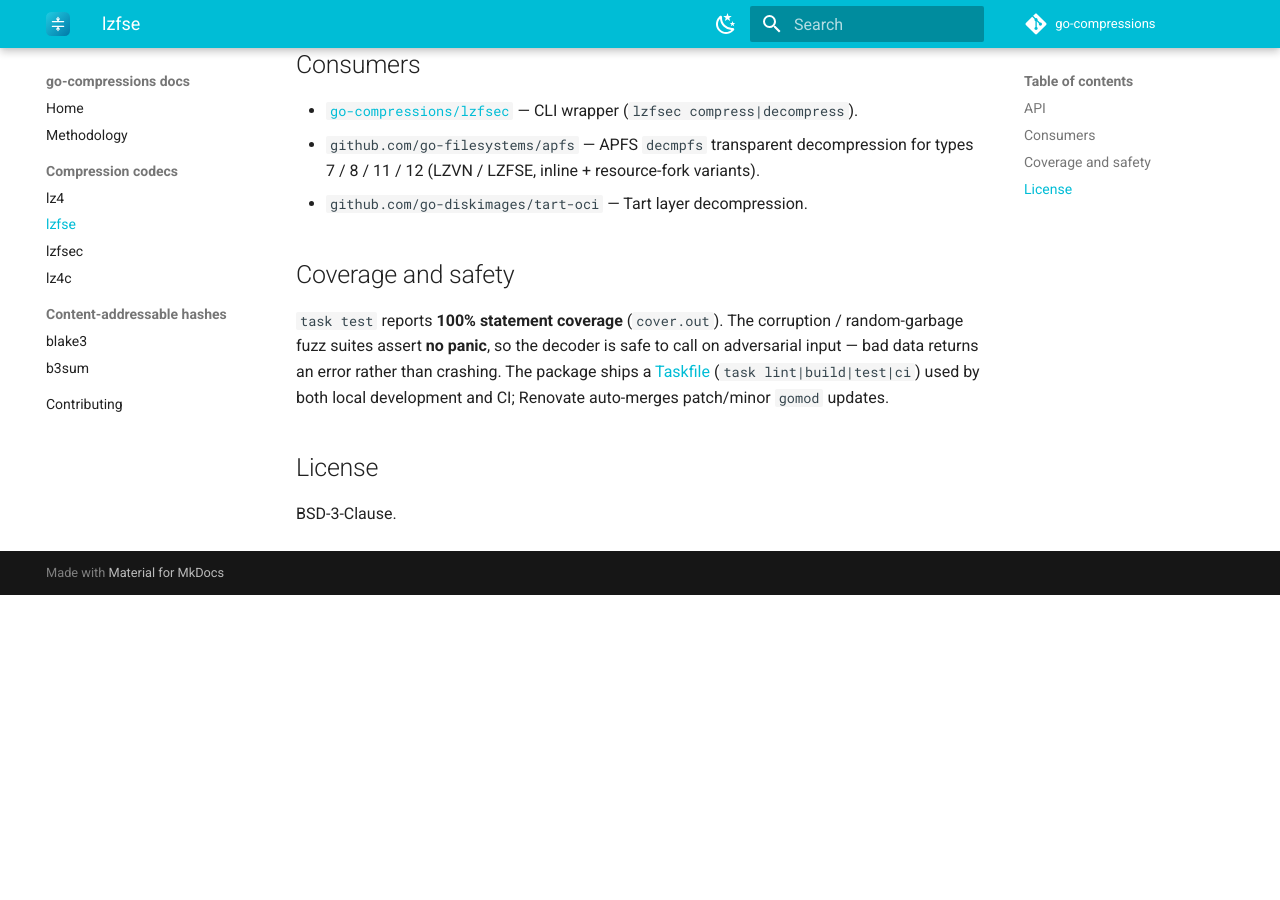
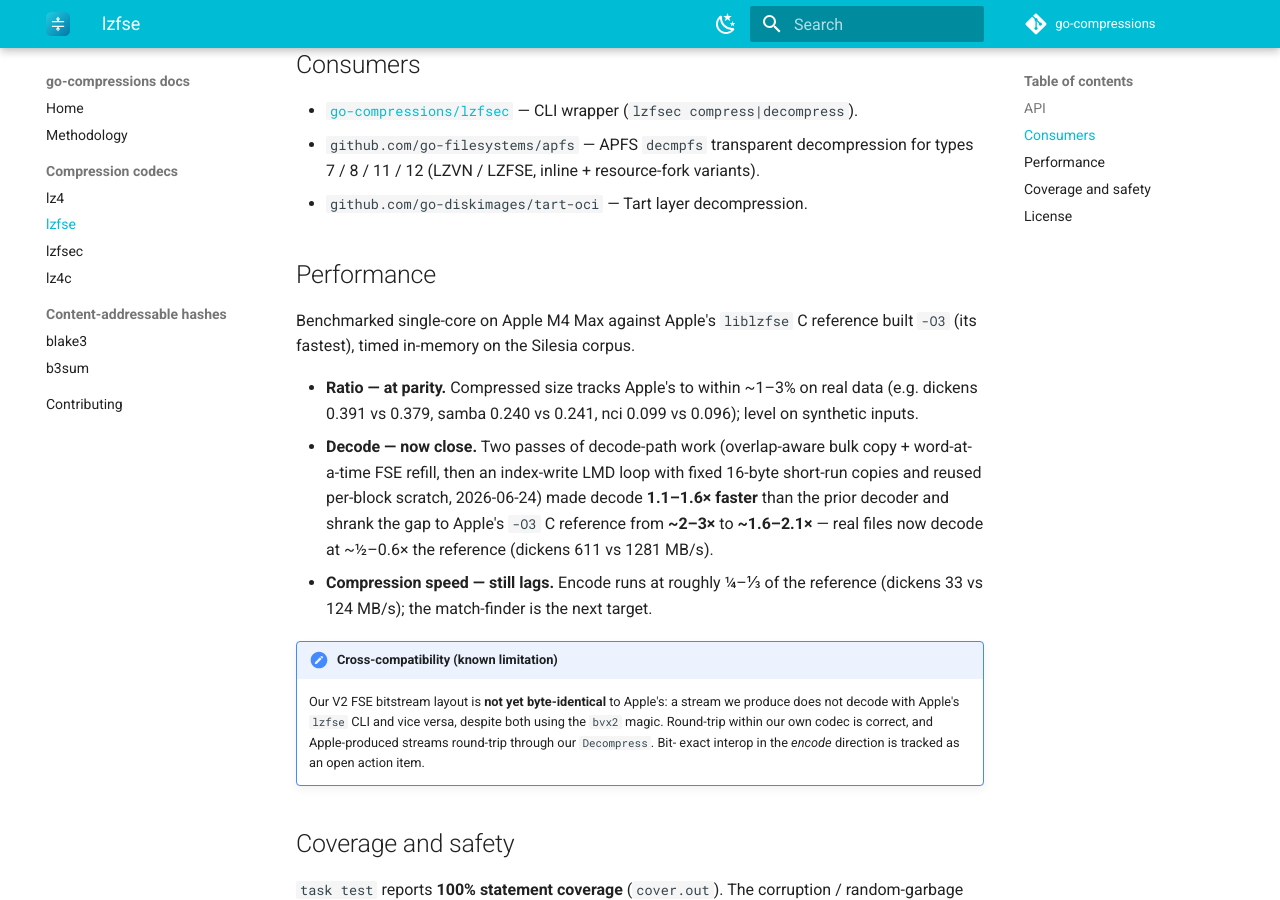
Before and after one commit to go-compressions/docs, an MkDocs documentation site: the page built from docs/repos/lzfse.md, in a window 1280 px wide and 900 px high, scrolled down 1155 px. Built offline with MkDocs 1.6.1 and Material for MkDocs 9.7.7, drawn with Linux system fonts in a browser that asks for light colours; the version menu is left out; before the commit the page ends 1750 px from its top, so only the background shows below that.

Commit message:
docs: reconcile lz4/lzfse decode perf with current benchmarks
- lz4: add a "Decode — at parity with the asm reference" section
  (1.9-5.0x faster than the prior decoder, gap to pierrec's arm64-asm
  decoder collapsed to ~1.0-1.4x, beating it on ooffice/sao) and update
  the honest verdict and index/methodology headlines from a flat "trails
  on speed" to "decodes at parity, trails on encode speed".
- lzfse: add a Performance section — decode now ~1.6-2.1x of Apple -O3 C
  (was ~2-3x), ratio within ~1-3%, encode still ¼-⅓; flag the V2
  bitstream encode-direction cross-compat limitation.

Native ppc64le/riscv64 SIMD numbers were already reconciled upstream.

Co-Authored-By: Claude Opus 4.8 <noreply@anthropic.com>

```diff
--- a/docs/repos/lzfse.md
+++ b/docs/repos/lzfse.md
@@ -51,6 +51,30 @@ vectorizable hot loop to accelerate the way an LZ match-finder has.
   for types 7 / 8 / 11 / 12 (LZVN / LZFSE, inline + resource-fork variants).
 - `github.com/go-diskimages/tart-oci` — Tart layer decompression.
 
+## Performance
+
+Benchmarked single-core on Apple M4 Max against Apple's `liblzfse` C reference
+built `-O3` (its fastest), timed in-memory on the Silesia corpus.
+
+- **Ratio — at parity.** Compressed size tracks Apple's to within ~1–3% on real
+  data (e.g. dickens 0.391 vs 0.379, samba 0.240 vs 0.241, nci 0.099 vs 0.096);
+  level on synthetic inputs.
+- **Decode — now close.** Two passes of decode-path work (overlap-aware bulk
+  copy + word-at-a-time FSE refill, then an index-write LMD loop with fixed
+  16-byte short-run copies and reused per-block scratch, 2026-06-24) made decode
+  **1.1–1.6× faster** than the prior decoder and shrank the gap to Apple's `-O3`
+  C reference from **~2–3×** to **~1.6–2.1×** — real files now decode at ~½–0.6×
+  the reference (dickens 611 vs 1281 MB/s).
+- **Compression speed — still lags.** Encode runs at roughly ¼–⅓ of the
+  reference (dickens 33 vs 124 MB/s); the match-finder is the next target.
+
+!!! note "Cross-compatibility (known limitation)"
+    Our V2 FSE bitstream layout is **not yet byte-identical** to Apple's: a
+    stream we produce does not decode with Apple's `lzfse` CLI and vice versa,
+    despite both using the `bvx2` magic. Round-trip within our own codec is
+    correct, and Apple-produced streams round-trip through our `Decompress`. Bit-
+    exact interop in the *encode* direction is tracked as an open action item.
+
 ## Coverage and safety
 
 `task test` reports **100% statement coverage** (`cover.out`). The corruption /
```
Also changed, not shown: docs/index.md (+4 -4 lines), docs/methodology.md (+3 -2 lines), docs/repos/lz4.md (+15 -2 lines).
